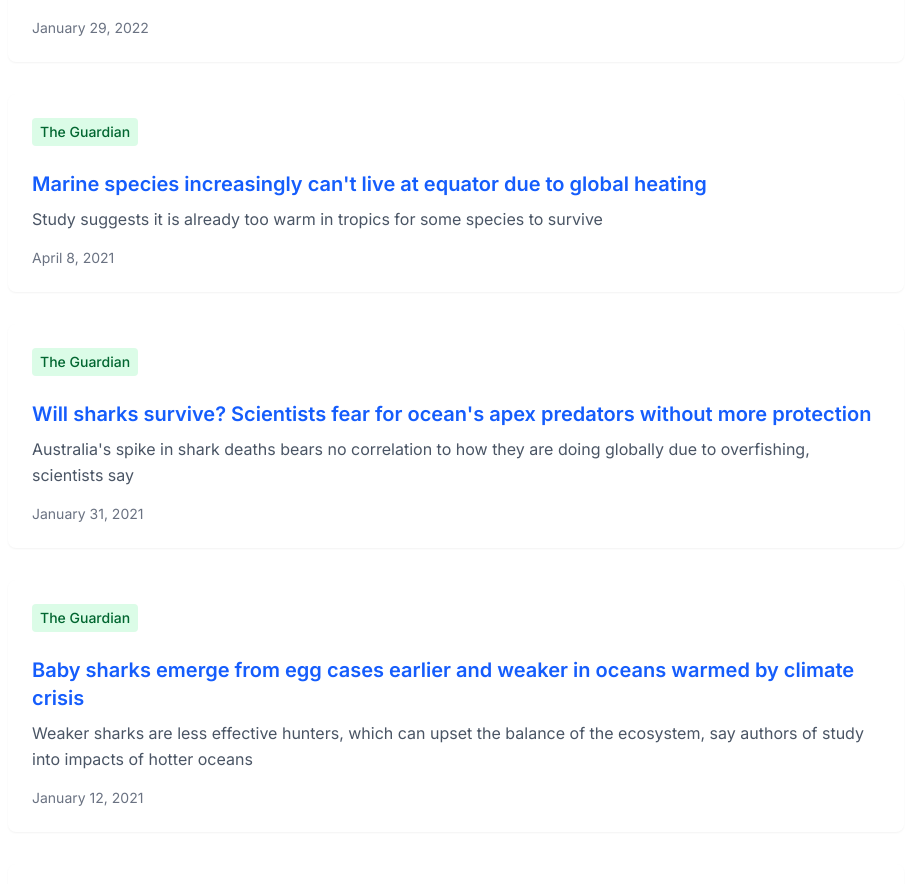
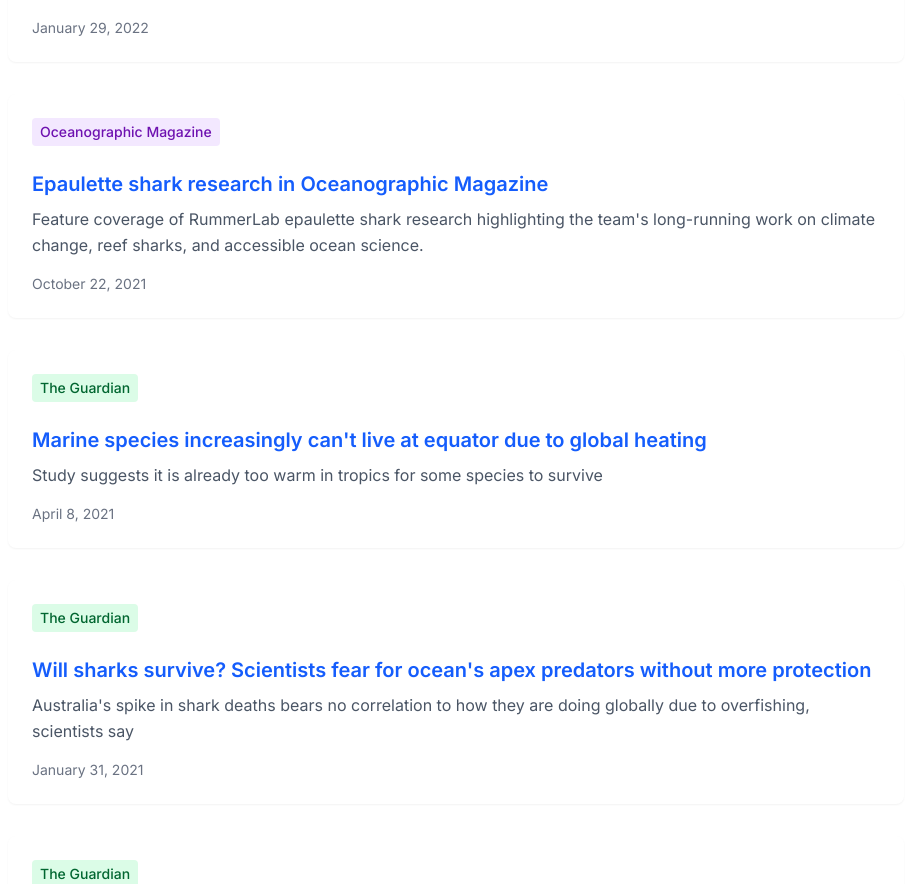
Before and after one commit to RummerLab/rummerlab-website, a Next.js app: page /media in a window 1280 px wide. Shown: the part 10786-11670 px from the top of the page, without its empty margins (184-1090 px from the left). Built offline with nearby package versions, Linux system fonts and the light colour scheme; no server answers.

Commit message:
Adding an article on epaulette shark research from Oceanographic Magazine.

```diff
--- a/data/media.ts
+++ b/data/media.ts
@@ -258,6 +258,15 @@ export const mediaItems: MediaItem[] = [
     {
         type: 'article',
         source: "Oceanographic Magazine",
+        title: "Epaulette shark research in Oceanographic Magazine",
+        description: "Feature coverage of RummerLab epaulette shark research highlighting the team's long-running work on climate change, reef sharks, and accessible ocean science.",
+        url: "https://oceanographicmagazine.com/",
+        date: '2021-10-22',
+        sourceType: 'Other'
+    },
+    {
+        type: 'article',
+        source: "Oceanographic Magazine",
         title: "Jodie Rummer: For the love of sharks",
         description: "Oceanographic Magazine feature on Jodie Rummer and her work with sharks, climate change, reef sharks, and accessible ocean science.",
         url: "https://oceanographicmagazine.com/features/jodie-rummer-for-the-love-of-sharks/",
```
